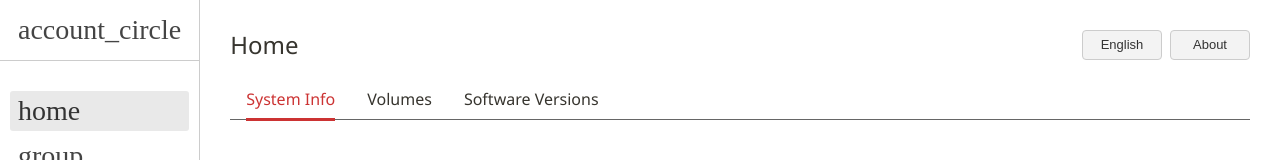
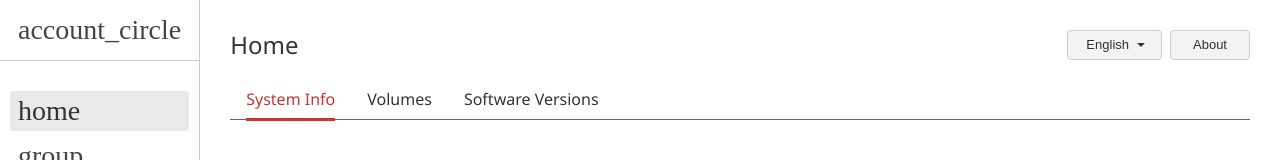
Before and after one commit to pangbo-labs/vue2-components, a Vue app: page / in a window 1280 px wide. Shown: the top 160 px of the page. Built offline with nearby package versions, Linux system fonts and the light colour scheme; a web font is replaced by a local one.

Commit message:
Add dropdown arrow, adjust the dropdown position

```diff
--- a/src/components/pblabs-components/CommonUtils.js
+++ b/src/components/pblabs-components/CommonUtils.js
@@ -27,6 +27,17 @@ export default {
         return { x: x, y: y };
     },
 
+	getElementExtent: function( element )
+	{
+		var position = this.getElementPosition( element );
+		return {
+			left: position.x,
+			top: position.y,
+			right: position.x + element.offsetWidth - 1,
+			bottom: position.y + element.offsetHeight - 1
+		}
+	},
+
     hasVirticalScrollBar: function( element )
     {
         return element && (element.scrollHeight > element.clientHeight) && (this.getVirticalScrollBarWidth( element ) > 0);
--- a/src/components/pblabs-components/PbButton/PbButton.vue
+++ b/src/components/pblabs-components/PbButton/PbButton.vue
@@ -1,6 +1,7 @@
 <template>
 	<pb-tooltip-anchor style="display: inline-block;">
-		<button class="pb-button" :class="{ 'default-button': isDefault, 'disabled-button': isDisabled }" :style="{ 'font-size': textSize + 'px' }" @click="onClick">
+		<button :class="[ customClass ? customClass : 'pb-button', { 'default-button': isDefault, 'disabled-button': isDisabled } ]"
+			:style="{ 'font-size': textSize + 'px' }" @click="onClick">
 			<i v-if="iconName && showIcon" class="material-symbols material-symbols-rounded button-icon">{{ iconName }}</i>
 			<slot></slot>
 		</button>
@@ -21,6 +22,7 @@ export default {
 		isDisabled:			{ type: Boolean, default: false },
 		tooltipMaxWidth:	{ type: Number, default: 250 },
 		textSize:			{ type: Number, default: 13 },
+		customClass:		{ type: String, default: null },
 	},
 
 	data: function() {
@@ -32,7 +34,7 @@ export default {
 
 		onClick: function( event )
 		{
-			console.log( event );
+			// console.log( event );
 			if (this.isDisabled)
 				return;
 			this.$emit( "click" );
--- a/src/components/pblabs-components/PbDropdownButton/PbDropdownButton.vue
+++ b/src/components/pblabs-components/PbDropdownButton/PbDropdownButton.vue
@@ -1,10 +1,17 @@
 <template>
 	<div>
-		<pb-button @click="onButtonClicked()">
-			<slot name="button"></slot>
+		<pb-button ref="button" @click="onButtonClicked()" :custom-class="config.buttonClass">
+			<div style="display: flex; flex-direction: row;">
+				<div style="margin-left: 6px;">
+					<slot name="button"></slot>
+				</div>
+				<div style="margin-left: 4px;">
+					<svg aria-hidden="true" focusable="false" role="img" class="octicon octicon-triangle-down" viewBox="0 0 16 16" width="16" height="16" fill="currentColor" style="display:inline-block;user-select:none;vertical-align:text-bottom;overflow:visible"><path d="m4.427 7.427 3.396 3.396a.25.25 0 0 0 .354 0l3.396-3.396A.25.25 0 0 0 11.396 7H4.604a.25.25 0 0 0-.177.427Z"></path></svg>
+				</div>
+			</div>
 		</pb-button>
 		<transition name="dropdown">
-			<div v-if="isDropdownVisible" class="dropdown">
+			<div v-if="isDropdownVisible" ref="popup" class="dropdown">
 				<slot name="dropdown">
 					<div v-if="config.dropdownType == 'Options'">
 						<div v-for="(item, itemIndex) in config.dropdownOptions" :key="itemIndex" class="dropdown-option"
@@ -24,6 +31,7 @@
 
 	sampleConfig: {
 		dropdownType: "Options", // "Options", "Custom"
+		dropdownHorizontalAlign: "Left", // Left, Right
 		dropdownOptionStyle: "nameOnly", // "nameAndDesc"
 		dropdownOptions: [
 			{ diaplayName: "English", value: "en-US" },
@@ -39,6 +47,8 @@
 
 */
 
+import CommonUtils from "../CommonUtils.js"
+
 export default {
 	name: "PbDropdownButton",
 	props:
@@ -49,6 +59,36 @@ export default {
 	{
 		return {
 			isDropdownVisible: false,
+			spaceBetweenScreenEdge: 20,
+		}
+	},
+	watch:
+	{
+		isDropdownVisible: function( newValue, oldValue )
+		{
+			if (newValue) {
+				document.addEventListener( 'mousedown', this.onMouseDown );
+				this.$nextTick( () => {
+					var button = this.$refs.button.$el;
+					var buttonExtent = CommonUtils.getElementExtent( button );
+					var popup = this.$refs.popup;
+					if (this.config.dropdownHorizontalAlign && (this.config.dropdownHorizontalAlign == "Right"))
+					{
+						var left = buttonExtent.right - popup.offsetWidth;
+						left = Math.max( left, this.spaceBetweenScreenEdge );
+						popup.style.left = (buttonExtent.right - popup.offsetWidth) + "px";
+					}
+					else
+					{
+						var left = buttonExtent.left;
+						left = Math.min( left, document.body.clientWidth - this.spaceBetweenScreenEdge - popup.offsetWidth );
+						console.log( `buttonExtent.left: ${buttonExtent.left}, left: ${left}` );
+						popup.style.left = left + "px";
+					}
+				} );
+			} else {
+				document.removeEventListener( 'mousedown', this.onMouseDown );
+			}
 		}
 	},
 	methods:
@@ -56,6 +96,33 @@ export default {
 		onButtonClicked: function()
 		{
 			this.isDropdownVisible = !this.isDropdownVisible;
+		},
+
+		onMouseDown: function( event )
+		{
+			// console.log( event );
+			// console.log( `event.clientX: ${event.clientX}, event.clientY: ${event.clientY} ` );
+
+			var button = this.$refs.button.$el;
+			var buttonExtent = CommonUtils.getElementExtent( button );
+			if ((event.clientX >= buttonExtent.left) && (event.clientX < buttonExtent.right) &&
+				(event.clientY >= buttonExtent.top) && (event.clientY < buttonExtent.bottom))
+			{
+				console.log( "clicked the button" );
+				event.stopPropagation();
+				return;
+			}
+
+			var popup = this.$refs.popup;
+			if (!popup)
+				return;
+			var popupExtent = CommonUtils.getElementExtent( popup );
+			if ((event.clientX < popupExtent.left) || (event.clientX > popupExtent.right) ||
+				(event.clientY < popupExtent.top) || (event.clientY > popupExtent.bottom))
+			{
+				console.log( "clicked outside of the popup" );
+				this.isDropdownVisible = false;
+			}
 		},
 
 		onOptionSelected: function( optionIndex )
@@ -71,7 +138,7 @@ export default {
 <style scoped>
 .dropdown {
 	position: absolute;
-	margin-top: 6px;
+	margin-top: 5px;
 	border: 1px solid #EBEEF5;
     border-radius: 4px;
     box-shadow: 0 2px 12px 0 rgba(0,0,0,.1);
```
